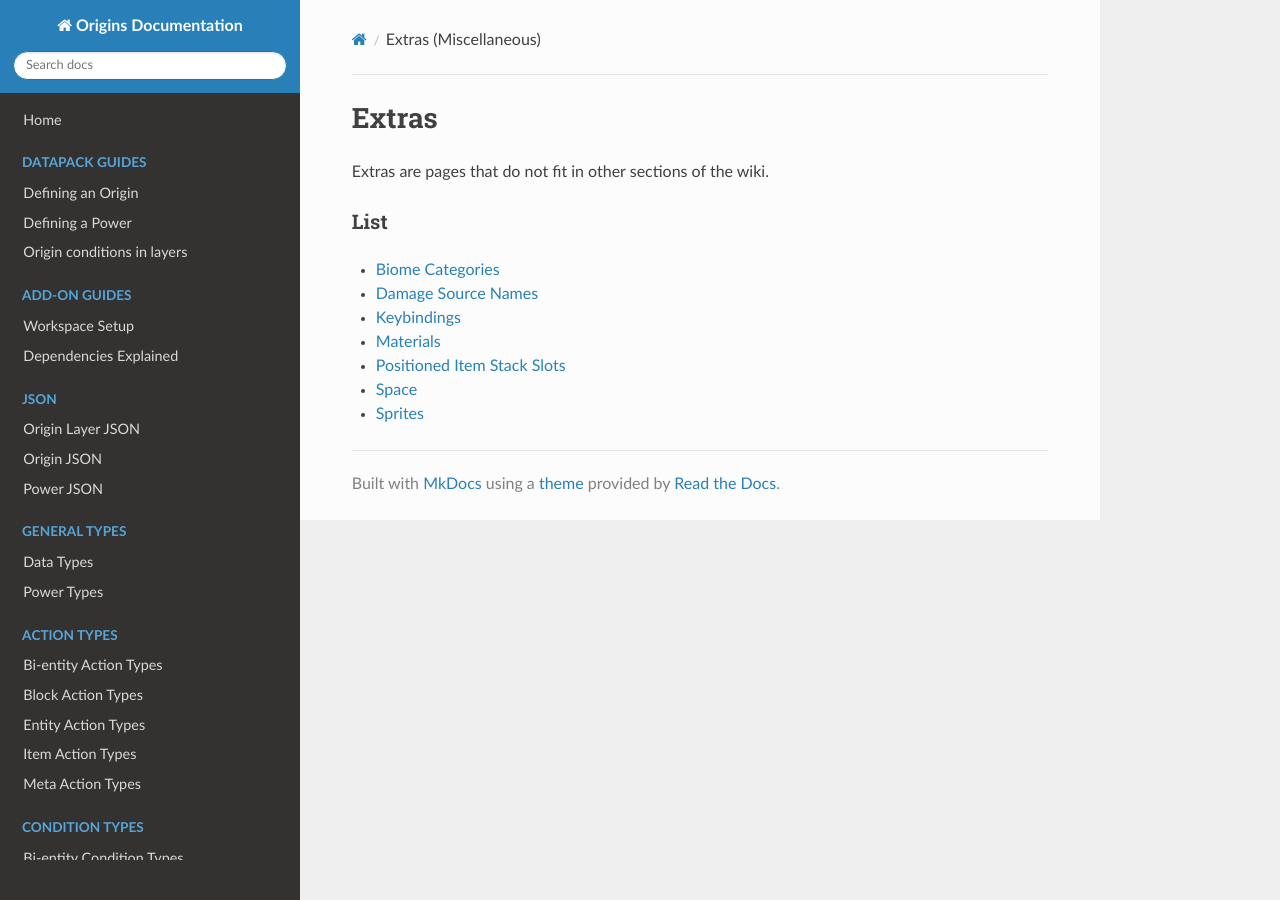
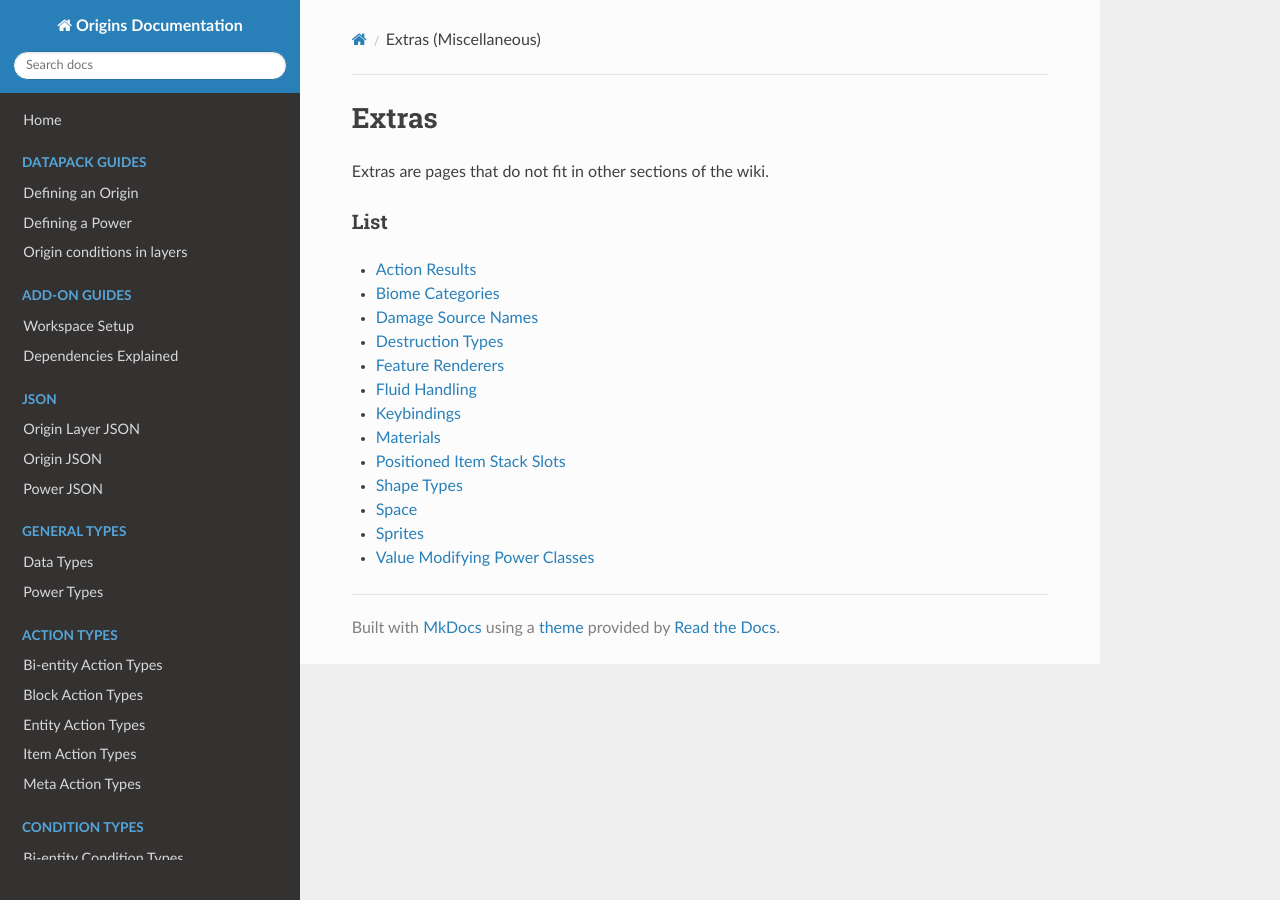
Before and after one commit to apace100/origins-docs, an MkDocs documentation site: the page built from docs/misc/extras.md, in a window 1280 px wide. Built offline with MkDocs 1.6.1, drawn with Linux system fonts in a browser that asks for light colours; nearby versions of some CDN libraries.

Commit message:
Updated `extras.md` Added missing stuff into the list

```diff
--- a/docs/misc/extras.md
+++ b/docs/misc/extras.md
@@ -10,10 +10,16 @@ Extras are pages that do not fit in other sections of the wiki.
 
 ### List
 
+* [Action Results](extras/action_results.md)
 * [Biome Categories](extras/biome_categories.md)
 * [Damage Source Names](extras/damage_source_names.md)
+* [Destruction Types](extras/destruction_types.md)
+* [Feature Renderers](extras/feature_renderers.md)
+* [Fluid Handling](extras/fluid_handling.md)
 * [Keybindings](extras/keybindings.md)
 * [Materials](extras/materials.md)
 * [Positioned Item Stack Slots](extras/positioned_item_stack_slots.md)
+* [Shape Types](extras/shape_types.md)
 * [Space](extras/space.md)
 * [Sprites](extras/sprites.md)
+* [Value Modifying Power Classes](extras/value_modifying_power_classes.md)
```
